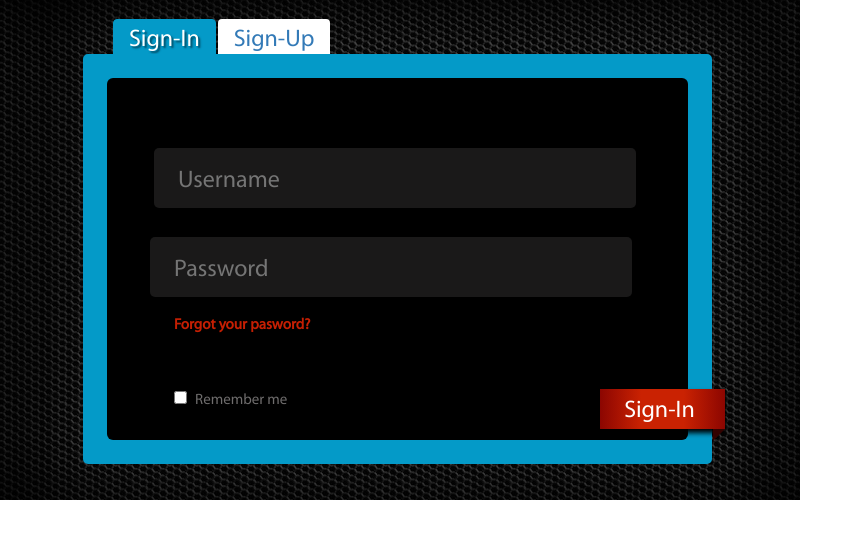
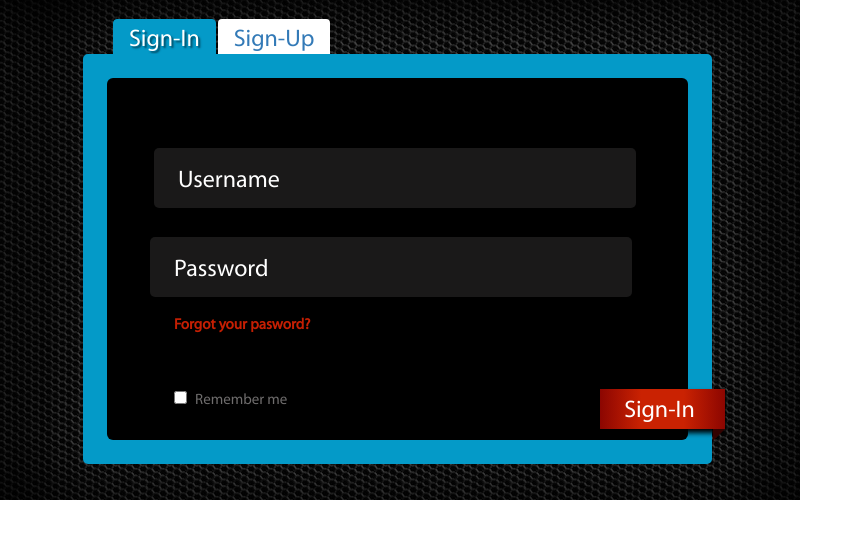
Before and after one commit to KlimovG/Glo-Academmy, a PHP site: page / in a window 1280 px wide. Shown: the top 539 px of the page, without its empty margins (0-863 px from the left). Run offline with PHP 8.4, Linux system fonts and the light colour scheme; style sheets or scripts are compiled from the project's sources; some web fonts are replaced.

Commit message:
Add files via upload

```diff
--- a/m5/l6/theory/less/style.less
+++ b/m5/l6/theory/less/style.less
@@ -39,13 +39,12 @@ input, button {
 }
 
 .section {
-  position: relative;
+  position: absolute;
   width: 800px;
   height: 500px;
   background: url(../img/bg.png) center no-repeat;
   &-tab {
     position: absolute;
-    // transform: translateY(-2px);
     margin: 19px 88px 37px 83px;
     &-list {
       .reg(24px);
@@ -73,16 +72,18 @@ input, button {
           padding-left: 24px;
           .reg(24px);
           background-color: #1a1919;
+          color: #ffffff;
           border: none;
           border-radius: 5px;
           outline: none;
-          & [type=text] {
-            color: #ffffff;
           }
         }
         .username {
           margin-top: 70px;
           margin-bottom: 29px;
+        }
+        a {
+          text-decoration: none;
         }
         .forgot {
           margin-top: 18px!important;
@@ -122,7 +123,7 @@ input, button {
           box-shadow: 0 4px 5px #000000;
           &::after {
             position: absolute;
-            z-index: -1;
+            // z-index: -1;
             top: 40px;
             right: 0;
             content: '';
@@ -137,4 +138,9 @@ input, button {
       }
     }
   }
-}
+
+
+::-webkit-input-placeholder {color:#ffffff;}
+::-moz-placeholder          {color:#ffffff;}/* Firefox 19+ */
+:-moz-placeholder           {color:#ffffff;}/* Firefox 18- */
+:-ms-input-placeholder      {color:#ffffff;}
```
